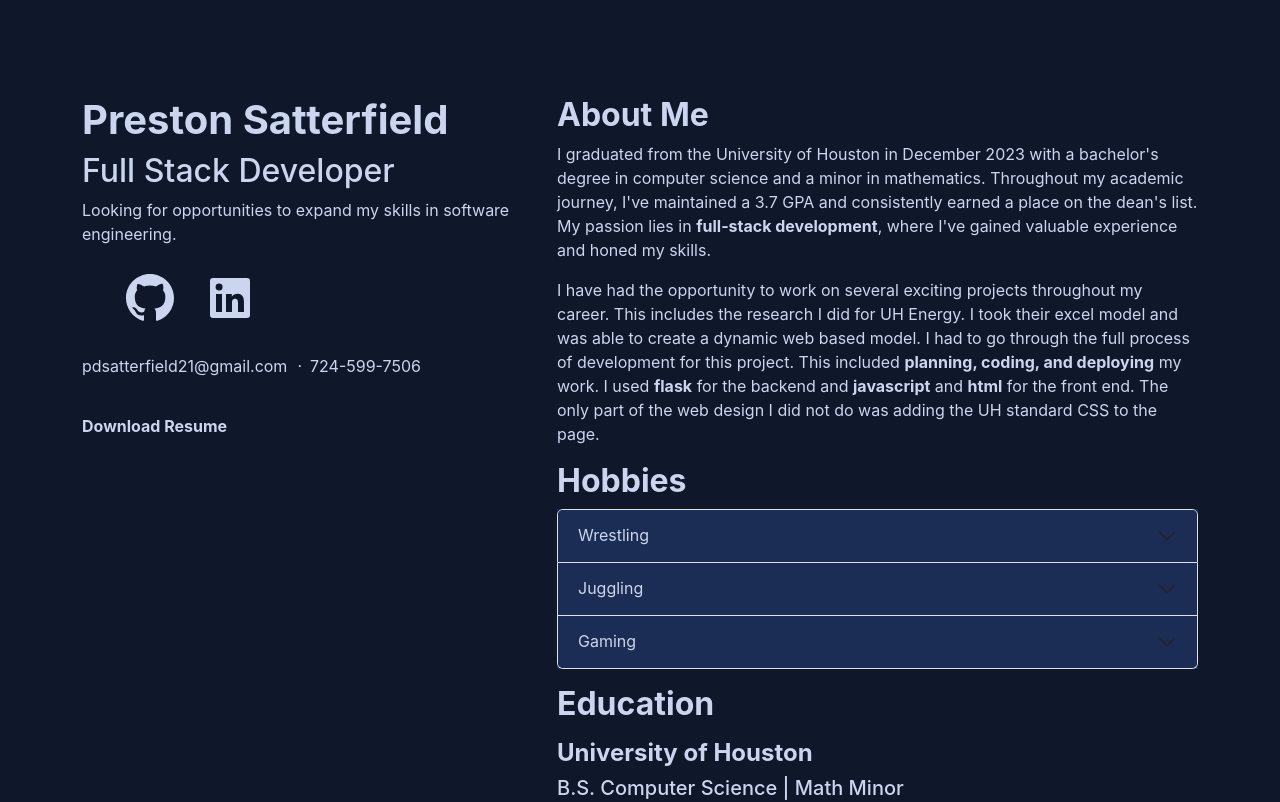
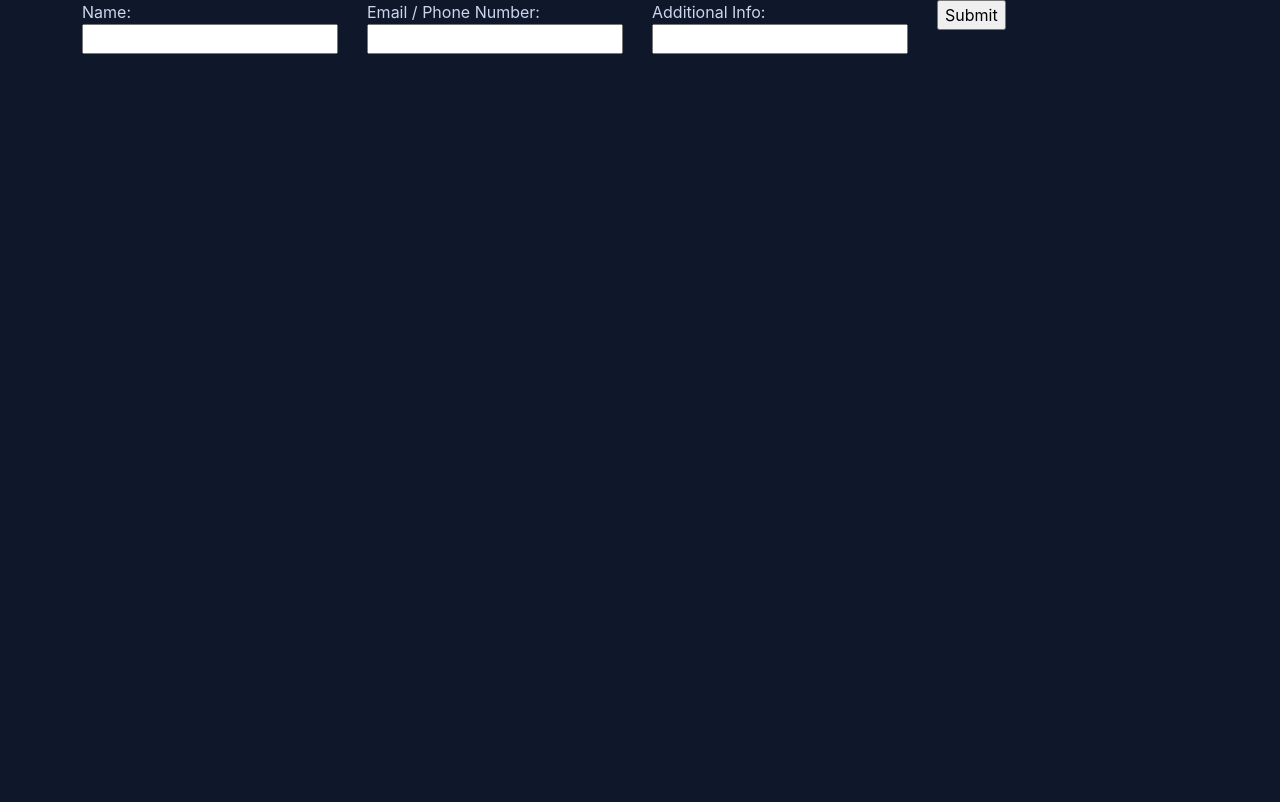
Before and after one commit to pdsatter/Portfolio, a React (Create React App) app in the folder portfolio-app/: page /contact in a window 1280 px wide. Shown: the top 802 px of the page. Built offline with nearby package versions, Linux system fonts and the light colour scheme.

Commit message:
Restructure to add Route to new page

```diff
--- a/portfolio-app/src/App.tsx
+++ b/portfolio-app/src/App.tsx
@@ -1,27 +1,25 @@
-import Header from './Header';
-import Body from './Body';
+import Main from './Main'
+import ContactMe from './ContactMe';
+
+import { BrowserRouter as Router, Route, Routes } from 'react-router-dom';
+
 import Container from 'react-bootstrap/Container';
-import Row from 'react-bootstrap/Row';
-import Col from 'react-bootstrap/Col';
+
 import 'bootstrap/dist/css/bootstrap.min.css';
 import './App.css';
 
 function App() {
   return (
-    <div className="App">
-      <Container fluid="md">
-        <Row>
-          <Col md={5}>
-            <Header />
-          </Col>
-
-          <Col md={7}>
-            <Body />
-          </Col>
-        </Row>
-      </Container>
-    </div>
-
+    <Router>
+      <div className="App">
+        <Container fluid="md">
+          <Routes>
+            <Route path="/" element={<Main />} />
+            <Route path="/contact" element={<ContactMe />} />
+          </Routes>
+        </Container>
+      </div>
+    </Router>
   );
 }
 
--- a/portfolio-app/src/Body.tsx
+++ b/portfolio-app/src/Body.tsx
@@ -11,7 +11,6 @@ function Body() {
             <Hobbies />
             <Education />
             <Experience />
-
         </div>
 
     );
--- a/portfolio-app/src/ContactLinks.tsx
+++ b/portfolio-app/src/ContactLinks.tsx
@@ -31,6 +31,7 @@ function ContactInfo(){
             <ul className="text-horizontal-list">
                 <li><a href="mailto:pdsatterfield21@gmail.com">pdsatterfield21@gmail.com</a></li>
                 <li><a href="tel:7245997506">724-599-7506</a></li>
+                <li><a href="/contact">Contact Form</a></li>
             </ul>
         </div>
     )
--- /dev/null
+++ b/portfolio-app/src/ContactMe.tsx
@@ -0,0 +1,59 @@
+import React from 'react';
+import Row from 'react-bootstrap/Row';
+import Col from 'react-bootstrap/Col';
+
+const ContactMe: React.FC = () => {
+    const handleSubmit = async (event: React.FormEvent<HTMLFormElement>) => {
+        event.preventDefault();
+        const formData = new FormData(event.currentTarget);
+        const params = new URLSearchParams();
+
+        // Iterate over form data and append each key-value pair to URLSearchParams
+        const entries = formData.entries();
+        for (let pair = entries.next(); !pair.done; pair = entries.next()) {
+          const [key, value] = pair.value;
+          params.append(key, value as string);
+        }
+
+        try {
+          const response = await fetch(
+            'https://docs.google.com/forms/d/1rSI2h-h9CAE_aGdG7esOUKbS_D3DXcZRCBVBbs1sCfY/formResponse?' + params.toString(),
+            {
+              method: 'POST',
+              mode: 'no-cors', // Adjust this based on your CORS requirements
+            }
+          );
+          if (!response.ok) {
+            throw new Error('Network response was not ok');
+          }
+          // Handle success response here
+        } catch (error) {
+          console.error('There was a problem with the form submission:', error);
+          // Handle error here
+        }
+      };
+
+  return (
+    <form name="gform" id="gform" encType="text/plain" action="https://docs.google.com/forms/d/e/1FAIpQLSdBZNwf2oWJIJJMTPSaUNRxdmRAjQhEsDsxCvAZOUUqIofC2A/formResponse?" target="hidden_iframe" onSubmit={handleSubmit}>
+      <Row>
+        <Col xs={3}>
+            <label htmlFor="entry.2094476171">Name:</label><br />
+            <input type="text" name="entry.2094476171" id="entry.2094476171" /><br />
+        </Col>
+        <Col xs={3}>
+            <label htmlFor="entry.9088148">Email / Phone Number:</label><br />
+            <input type="text" name="entry.9088148" id="entry.9088148" /><br />
+        </Col>
+        <Col xs={3}>
+            <label htmlFor="entry.354407219">Additional Info:</label><br />
+            <input type="text" name="entry.354407219" id="entry.354407219" /><br />
+        </Col>
+        <Col xs={3}>
+            <input type="submit" value="Submit" />
+        </Col>
+      </Row>
+    </form>
+  );
+};
+
+export default ContactMe;
--- a/portfolio-app/src/Hobbies.tsx
+++ b/portfolio-app/src/Hobbies.tsx
@@ -40,7 +40,7 @@ const JugglingVideo: React.FC = () => {
         Your browser does not support the video tag.
       </video>
     );
-  };
+};
 
 function Hobbies() {
     return (
--- /dev/null
+++ b/portfolio-app/src/Main.tsx
@@ -0,0 +1,33 @@
+import Header from './Header';
+import Body from './Body';
+
+import Container from 'react-bootstrap/Container';
+import Row from 'react-bootstrap/Row';
+import Col from 'react-bootstrap/Col';
+
+import 'bootstrap/dist/css/bootstrap.min.css';
+import './App.css';
+
+function Main() {
+  return (
+    <div className="App">
+      <Container fluid="md">
+
+        <Row>
+          <Col md={5}>
+            <Header />
+          </Col>
+
+          <Col md={7}>
+            <Body />
+          </Col>
+        </Row>
+
+      </Container>
+
+    </div>
+
+  );
+}
+
+export default Main;
```
